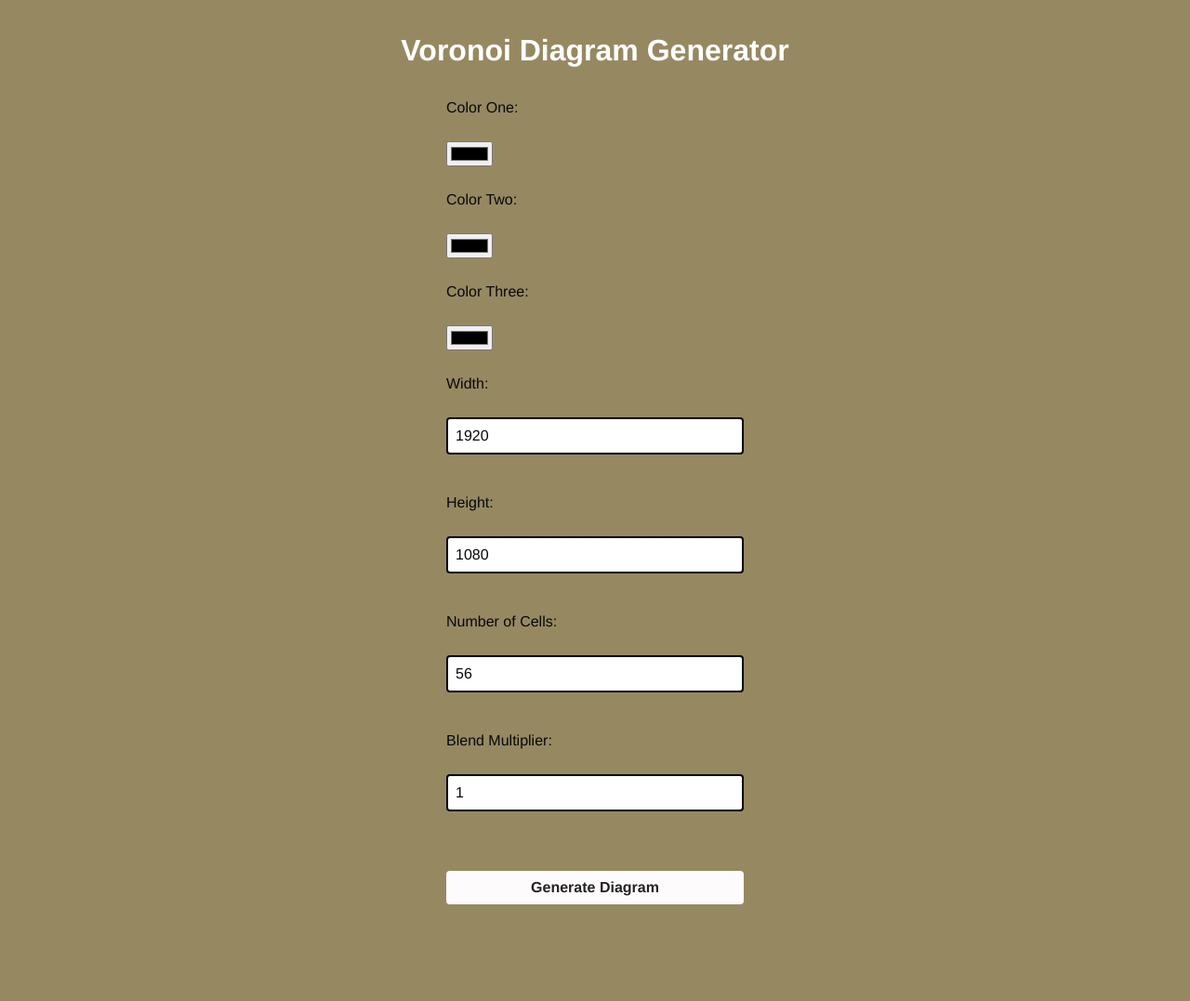
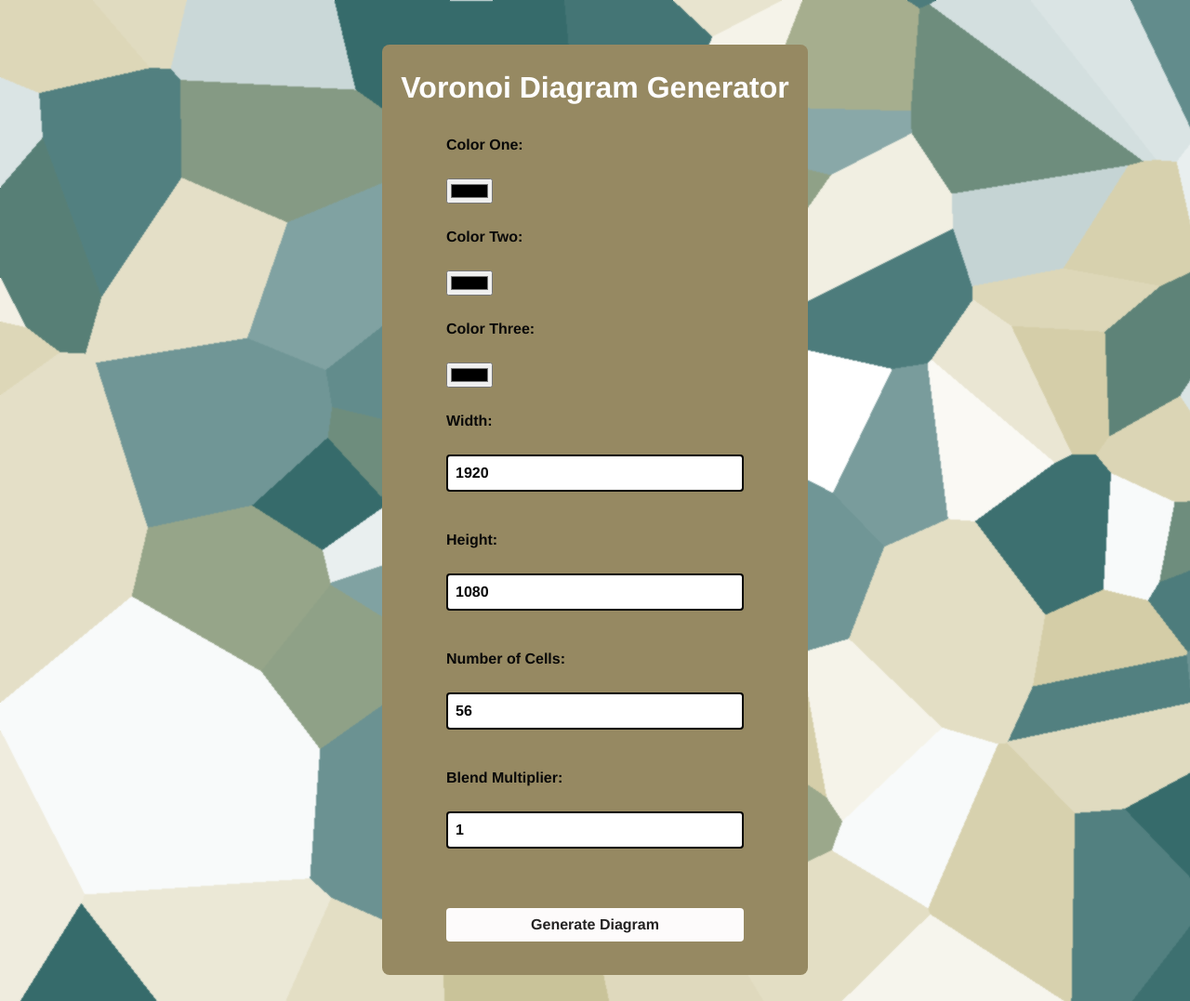
Before and after one commit to thebeatmage/Voronoi_Art_Creator_App, a Flask app: page / in a window 1280 px wide. Shown: the whole page at 93% size. Before the commit the page ends 973 px from the top, so only its background shows below. Run offline with Flask 2, Linux system fonts and the light colour scheme; some web fonts are replaced.

Commit message:
Add Voronoi Background and div container

```diff
--- a/static/main.css
+++ b/static/main.css
@@ -19,19 +19,31 @@
     line-height: 24px;
     color: #080808;
     font-family: "ColfaxAI", Helvetica, sans-serif;
+    font-weight: bold;
   }
   input {
     font-size: 16px;
     line-height: 24px;
     color: #080808;
     font-family: "ColfaxAI", Helvetica, sans-serif;
+    font-weight: bold;
   }
   body {
     display: flex;
     flex-direction: column;
     align-items: center;
     padding-top: 20px;
+    background-image: url('/static/Background.png');
     background-color: rgb(150, 137, 98);
+  }
+  #container{
+    display: flex;
+    flex-direction: column;
+    align-items: center;
+    margin: 20px 0;
+    padding: 20px;
+    background-color: rgb(150, 137, 98);
+    border-radius: 8px;
   }
   h1 {
     font-size: 32px;
@@ -39,11 +51,13 @@
     font-weight: bold;
     color: white;
     margin: 16px 0 40px;
+    font-weight: bold;
   }
   form {
     display: flex;
     flex-direction: column;
     width: 320px;
+    font-weight: bold;
   }
   input[type="text"] {
     padding: 6px 8px;
--- a/templates/form.html
+++ b/templates/form.html
@@ -5,6 +5,7 @@
     <link rel="stylesheet" href="{{ url_for('static', filename='main.css') }}" />
   </head>
   <body>
+    <div id="container">
       <h1>Voronoi Diagram Generator</h1>
       <form method="post" action="/generate_diagram">
         <label for="colorList1">Color One:</label><br>
@@ -23,5 +24,6 @@
         <input type="number" id="blend_multiplier" name="blend_multiplier" value="1"><br><br>
         <input type="submit" value="Generate Diagram">
       </form>
+    </div>
   </body>
 </html>
```
Also changed, not shown: static/Background.png (added). Lines whose indentation alone changed are shown as unchanged.
